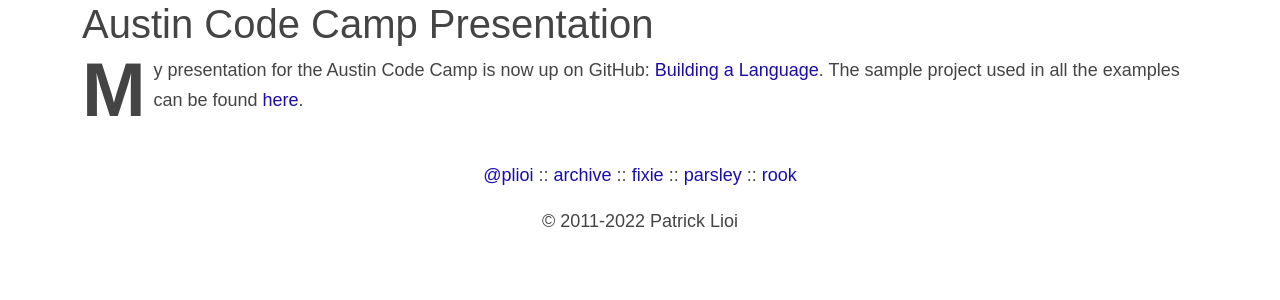
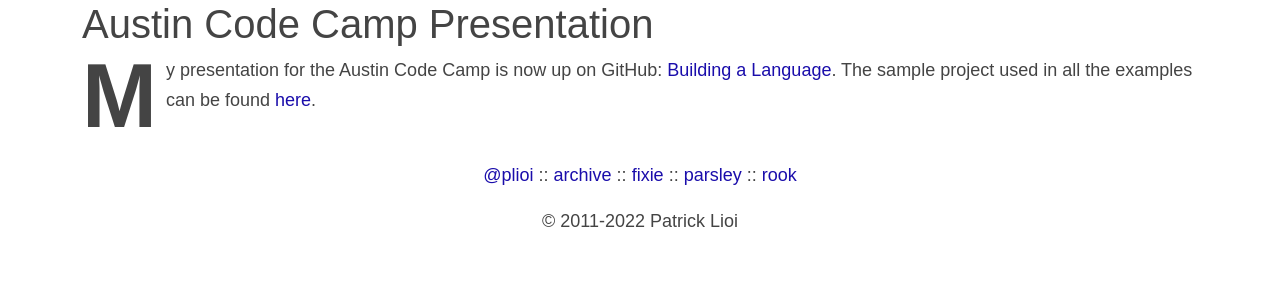
Before and after one commit to plioi/plioi.github.io, a Jekyll site: the page built from _posts/2012-06-11-austin-code-camp-presentation.html, in a window 1280 px wide. Shown: the top 300 px of the page. Built offline with Jekyll 4.4.1, drawn with Linux system fonts in a browser that asks for light colours.

Commit message:
Update styles.css

```diff
--- a/stylesheets/styles.css
+++ b/stylesheets/styles.css
@@ -31,7 +31,7 @@ h1 a, h1 a:visited, h1 a:hover {
 
 article p:first-child:first-letter {
   font-weight: bold;
-  font-size: 4.25em;
+  font-size: 5em;
   line-height: 0.9em;
   padding-right: 0.1em;
   float: left;
```
